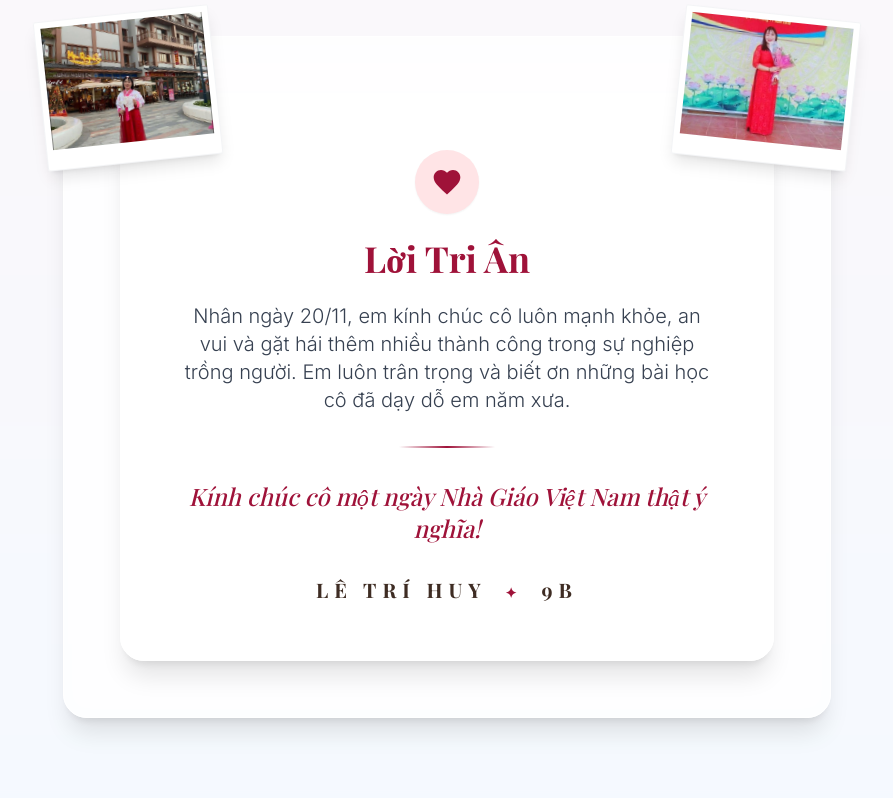
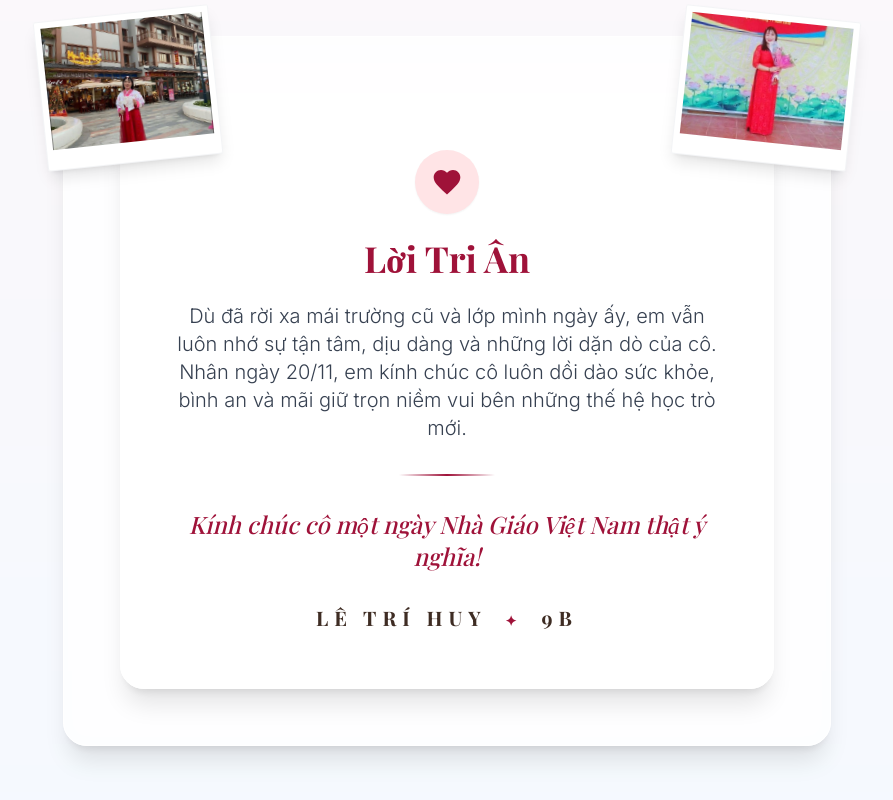
Before and after one commit to huyle123-e/thiep20-11, a plain HTML site: page index.html in a window 1280 px wide. Shown: the part 2151-2951 px from the top of the page, without its empty margins (193-1086 px from the left). Drawn offline with nearby package versions, Linux system fonts and the light colour scheme; a web font is replaced by a local one.

Commit message:
Update index.html

```diff
--- a/index.html
+++ b/index.html
@@ -254,7 +254,7 @@
             </h3>
 
             <p class="text-gray-700 text-lg md:text-xl leading-relaxed mb-8 font-light">
-                Nhân ngày 20/11, em kính chúc cô luôn mạnh khỏe, an vui và gặt hái thêm nhiều thành công trong sự nghiệp trồng người. Em luôn trân trọng và biết ơn những bài học cô đã dạy dỗ em năm xưa.
+               Dù đã rời xa mái trường cũ và lớp mình ngày ấy, em vẫn luôn nhớ sự tận tâm, dịu dàng và những lời dặn dò của cô. Nhân ngày 20/11, em kính chúc cô luôn dồi dào sức khỏe, bình an và mãi giữ trọn niềm vui bên những thế hệ học trò mới.
             </p>
 
             <div class="w-24 h-[2px] bg-gradient-to-r from-transparent via-primary to-transparent mx-auto mb-8"></div>
```
